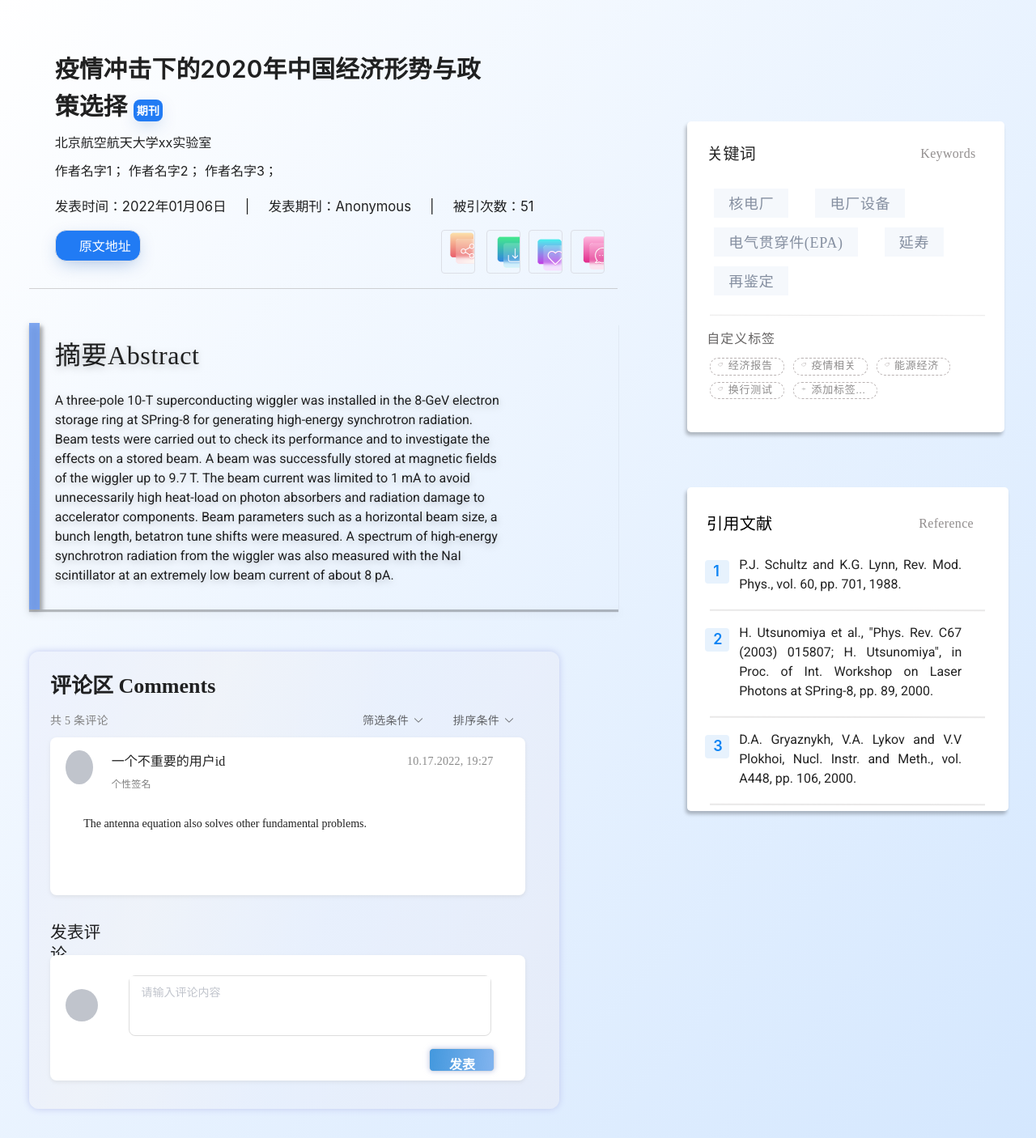
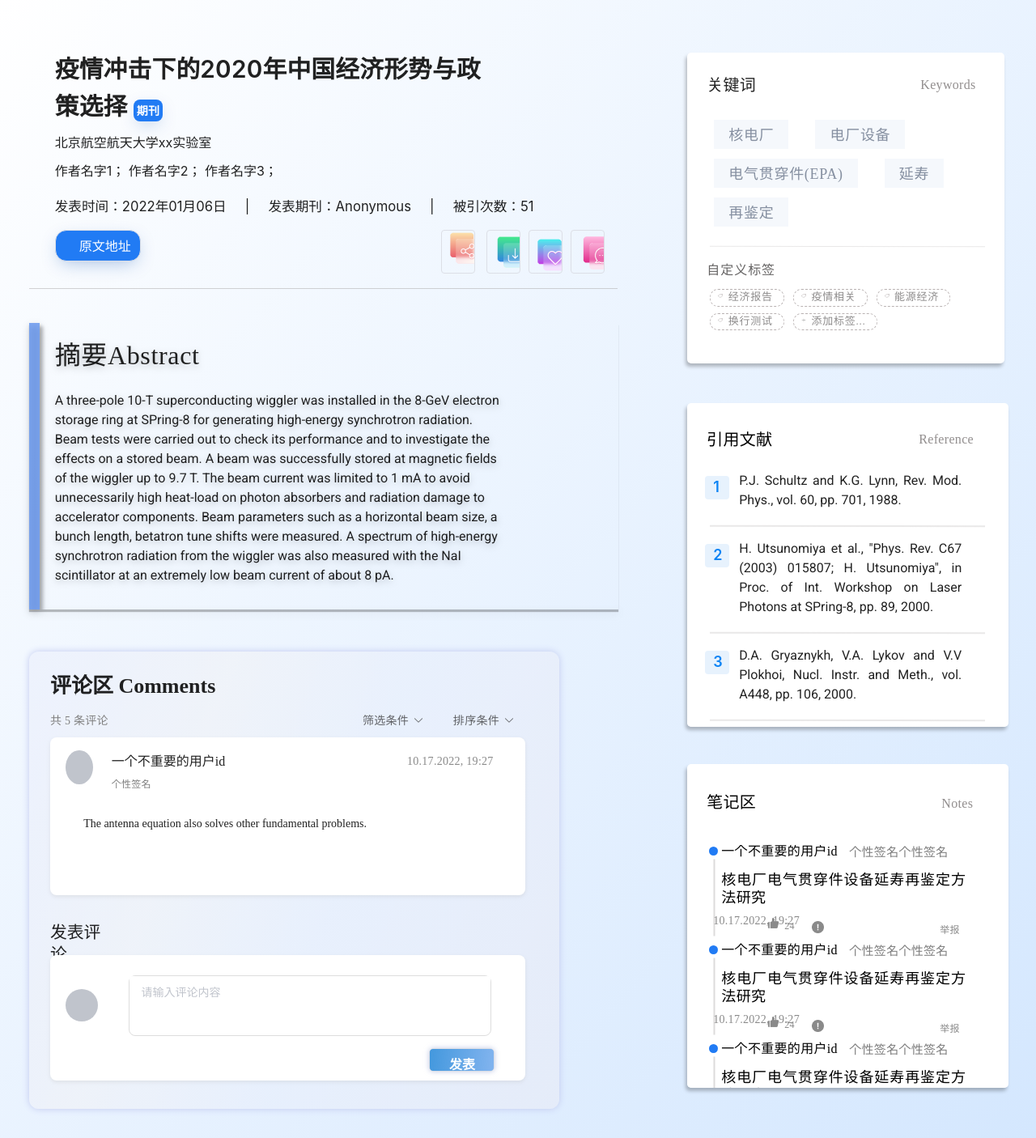
Before and after one commit to 2022autumn/frontend, a Vue app: page /paper_details in a window 1280 px wide. Shown: the whole page at 81% size. Built offline with nearby package versions, Linux system fonts and the light colour scheme.

Commit message:
笔记区添加

```diff
--- a/src/components/keyword.vue
+++ b/src/components/keyword.vue
@@ -49,7 +49,7 @@ export default {
   position: absolute;
   width: 392px;
   height: auto;
-  top: 150px;
+  top: 65px;
   background: #FFFFFF;
   box-shadow: -2px 4px 4px rgba(0, 0, 0, 0.25);
   border-radius: 5px;
--- a/src/components/note.vue
+++ b/src/components/note.vue
@@ -99,7 +99,9 @@ export default {
 
   position: absolute;
   width: 397px;
-  height: 868px;
+  /*height: 868px;*/
+  max-height: 400px;
+  overflow-y: auto;
   background: #FFFFFF;
   box-shadow: -2px 4px 4px rgba(0, 0, 0, 0.25);
   border-radius: 5px;
--- a/src/views/PaperDetails.vue
+++ b/src/views/PaperDetails.vue
@@ -125,9 +125,9 @@
       <div class="ref">
         <reference />
       </div>
-<!--      <div class="notes">-->
-<!--        <note />-->
-<!--      </div>-->
+      <div class="notes">
+        <note />
+      </div>
 
     </div>
   </div>
@@ -579,15 +579,16 @@ export default {
 }
 .ref {
   float: left;
-  margin-top: 75.31vh;
+  margin-top: 62.31vh;
   width: 100%;
-  height: auto;
+  max-height: 400px;
   margin-right: 0vw;
 }
 .notes {
   width: 100%;
-  height: 100%;
-  margin-top: 8.31vh;
+  height: auto;
+  margin-top: 118vh;
+  margin-bottom: 10vh;
   clear: both;
 }
 </style>
```
Also changed, not shown: 1 other file (tests, documents, lock files or other folders).
